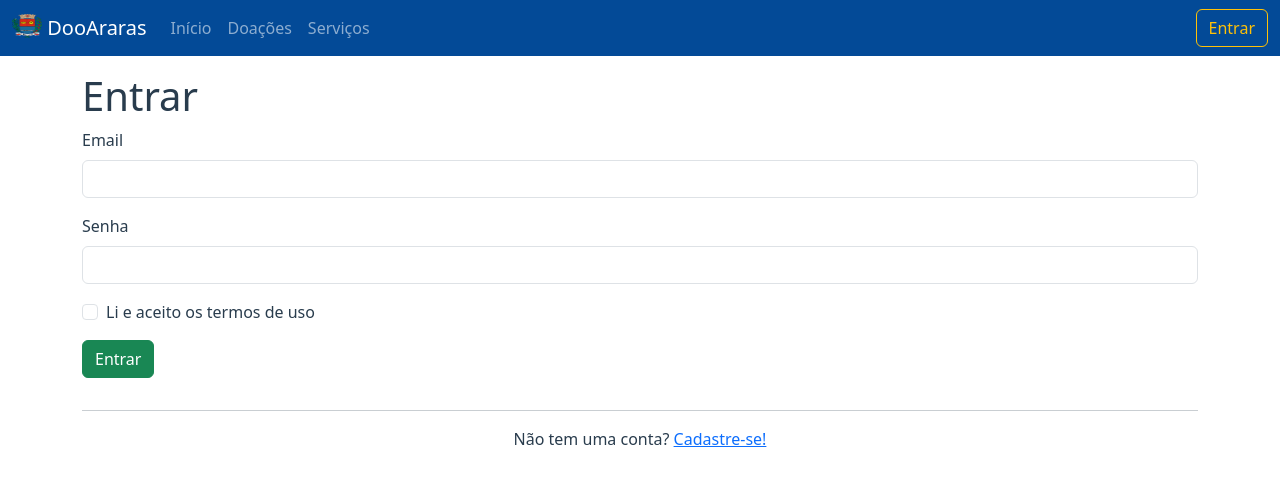
After one commit to lgs8Lucas/DooAraras, a PHP site: page /pages/loginPage.php in a window 1280 px wide. The commit adds this page. Shown: the top 486 px of the page. Run offline with PHP 8.4, Linux system fonts and the light colour scheme.

Commit message:
Criado layout da tela de login

```diff
--- a/assets/css/global.css
+++ b/assets/css/global.css
@@ -11,3 +11,7 @@
     background-color: var(--color-headers);
     color: var(--color-alter-text);
 }
+
+.da-text-color{
+    color: var(--color-text);
+}
--- a/index.php
+++ b/index.php
@@ -12,11 +12,10 @@
 		crossorigin="anonymous" />
 	<link rel="stylesheet" href="assets/css/global.css">
 </head>
-
 <body>
 	<nav class="navbar navbar-expand-lg  da-header" data-bs-theme="dark">
 		<div class="container-fluid">
-			<a class="navbar-brand" href="#">
+			<a class="navbar-brand" href="./index.php">
 				<img src="./assets/img/logoAraras.png" alt="Logo" width="30" height="24" class="d-inline-block align-text-top">
 				DooAraras
 			</a>
@@ -42,7 +41,7 @@
 						<a class="nav-link" href="#">Serviços</a>
 					</li>
 				</ul>
-				<a class="btn btn-outline-success" href="#">Entrar</a>
+				<a class="btn btn-outline-warning" href="./pages/loginPage.php">Entrar</a>
 			</div>
 		</div>
 	</nav>
--- /dev/null
+++ b/pages/loginPage.php
@@ -0,0 +1,78 @@
+<!DOCTYPE html>
+<html lang="pt-BR">
+
+<head>
+    <meta charset="utf-8" />
+    <meta name="viewport" content="width=device-width, initial-scale=1" />
+    <title>DooAraras</title>
+    <link
+        href="https://cdn.jsdelivr.net/npm/bootstrap@5.3.5/dist/css/bootstrap.min.css"
+        rel="stylesheet"
+        integrity="sha384-SgOJa3DmI69IUzQ2PVdRZhwQ+dy64/BUtbMJw1MZ8t5HZApcHrRKUc4W0kG879m7"
+        crossorigin="anonymous" />
+    <link rel="stylesheet" href="./../assets/css/global.css">
+</head>
+
+<body>
+    <nav class="navbar navbar-expand-lg  da-header" data-bs-theme="dark">
+        <div class="container-fluid">
+            <a class="navbar-brand" href="./../index.php">
+                <img src="../assets/img/logoAraras.png" alt="Logo" width="30" height="24" class="d-inline-block align-text-top">
+                DooAraras
+            </a>
+            <button
+                class="navbar-toggler"
+                type="button"
+                data-bs-toggle="collapse"
+                data-bs-target="#navbarSupportedContent"
+                aria-controls="navbarSupportedContent"
+                aria-expanded="false"
+                aria-label="Toggle navigation">
+                <span class="navbar-toggler-icon"></span>
+            </button>
+            <div class="collapse navbar-collapse" id="navbarSupportedContent">
+                <ul class="navbar-nav me-auto mb-2 mb-lg-0">
+                    <li class="nav-item">
+                        <a class="nav-link" aria-current="page" href="./../index.php">Início</a>
+                    </li>
+                    <li class="nav-item">
+                        <a class="nav-link" href="#">Doações</a>
+                    </li>
+                    <li class="nav-item">
+                        <a class="nav-link" href="#">Serviços</a>
+                    </li>
+                </ul>
+                <a class="btn btn-outline-warning" href="./loginPage.php">Entrar</a>
+            </div>
+        </div>
+    </nav>
+    <main class="container mt-3 da-text-color">
+        <h1>Entrar</h1>
+        <form action="" method="post">
+            <div class="mb-3">
+                <label for="email" class="form-label">Email</label>
+                <input type="email" class="form-control" id="email" name="email" required>
+            </div>
+            <div class="mb-3">
+                <label for="password" class="form-label">Senha</label>
+                <input type="password" class="form-control" id="password" name="password" required>
+            </div>
+            <div class="mb-3 form-check">
+                <input type="checkbox" class="form-check-input" id="check" name="check" required>
+                <label class="form-check-label" for="check">Li e aceito os termos de uso</label>
+            </div>
+
+            <button type="submit" class="btn btn-success mb-3">Entrar</button>
+            <hr>
+            <div class="mb-3 text-center">
+                Não tem uma conta? <a href="./registerPage.php">Cadastre-se!</a>
+            </div>
+        </form>
+    </main>
+    <script
+        src="https://cdn.jsdelivr.net/npm/bootstrap@5.3.5/dist/js/bootstrap.bundle.min.js"
+        integrity="sha384-k6d4wzSIapyDyv1kpU366/PK5hCdSbCRGRCMv+eplOQJWyd1fbcAu9OCUj5zNLiq"
+        crossorigin="anonymous"></script>
+</body>
+
+</html>
```
